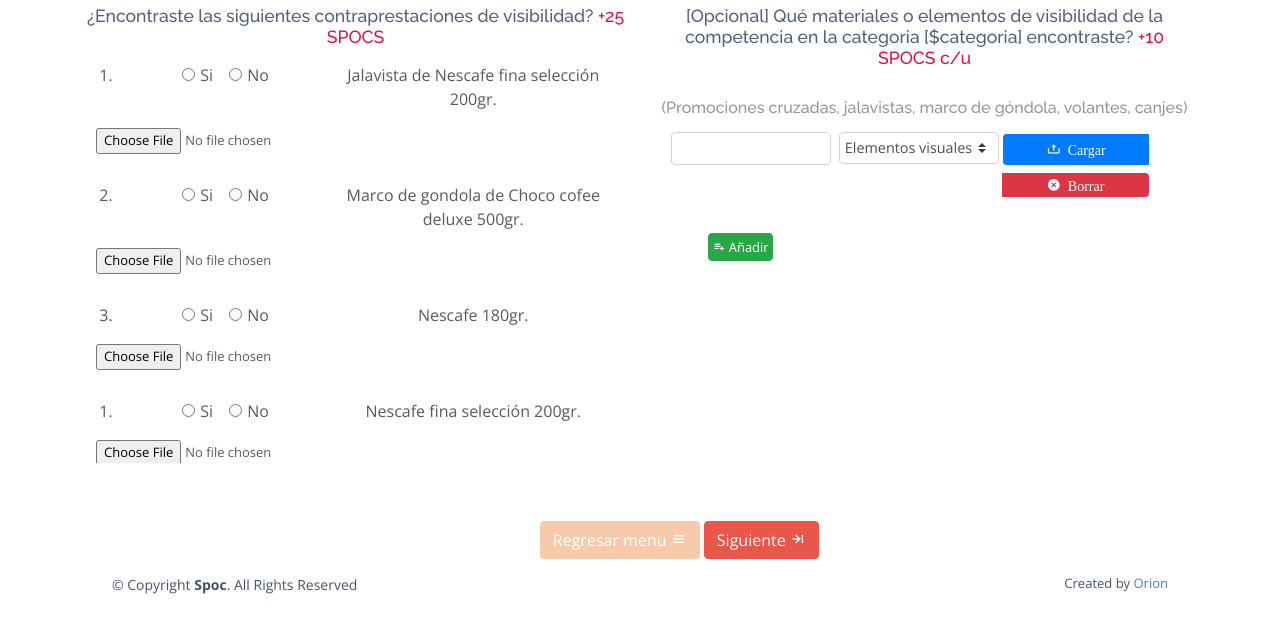
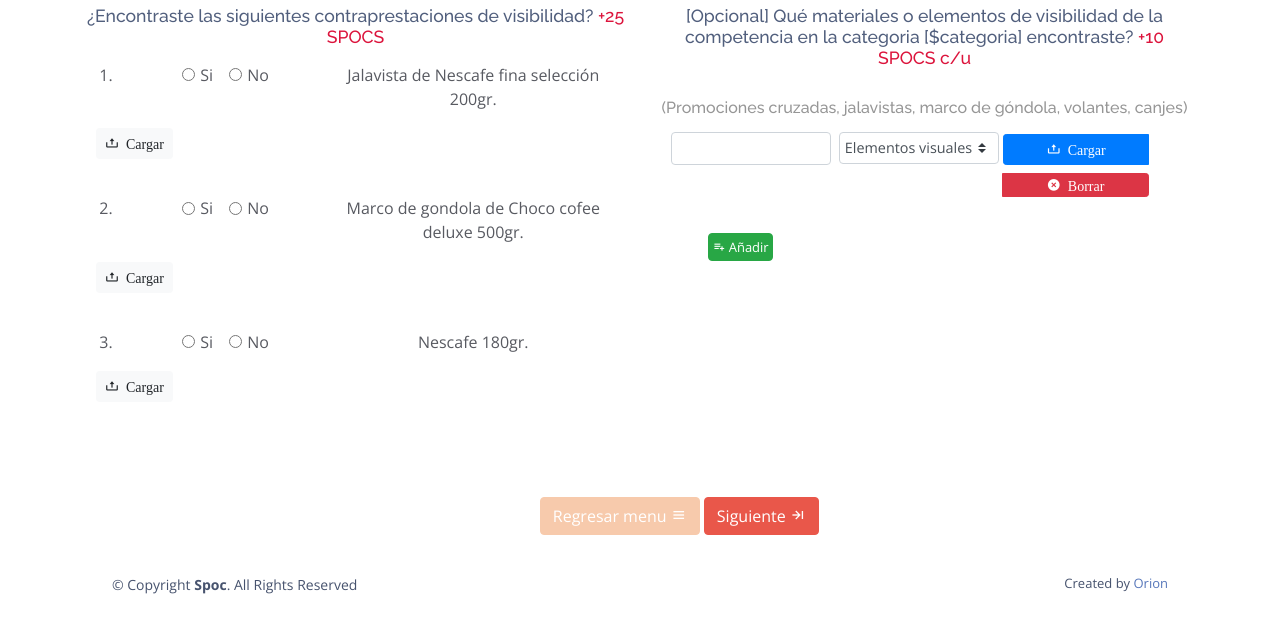
Before and after one commit to mirellyagv/spoc, a plain HTML site: page visibilidad.html in a window 1280 px wide. Shown: the part 178-800 px from the top of the page. Drawn offline with nearby package versions, Linux system fonts and the light colour scheme.

Commit message:
radio button

```diff
--- a/assets/js/visibilidad.js
+++ b/assets/js/visibilidad.js
@@ -3,9 +3,28 @@
 	if(this.value != ''){
 		$('#label_'+id).removeClass('btn-primary');
 		$('#label_'+id).addClass('btn-secondary');
-		$('#label_'+id).html(' Reemplazar');
+		$('#texto_'+id).html(' Reemplazar');
 	}
 	// alert(this.value);
+});
+
+$(".radio_vis").on('click',function(){
+	var id = this.id;
+	var valor = this.value;
+	aux = id.split('_')[2]
+	if(valor == 'option1'){
+		$('#label_prop_vis_'+aux).removeClass('btn-secondary');
+		$('#label_prop_vis_'+aux).removeClass('btn-light');
+		$('#label_prop_vis_'+aux).addClass('btn-primary');
+		$("#prop_vis_"+aux).prop('disabled',false);
+	}else{
+		$('#label_prop_vis_'+aux).removeClass('btn-primary');
+		$('#label_prop_vis_'+aux).addClass('btn-light');
+		$("#prop_vis_"+aux).prop('disabled',true);
+		$('#texto_prop_vis_'+aux).html(' Cargar');
+		$("#prop_vis_"+aux).val();
+	}
+	console.log(valor);
 });
 
 function borrarFila(compo){
@@ -30,7 +49,6 @@
 
 $(".btn-anadir").on('click',function(){
 	var cant = $(".bloqueform2 .filit").length;
-	console.log(cant);
 	var fila = '<div class="filit">'+
                   '<div class="row">'+
                         '<div class="col-6 col-lg-4">'+
--- a/visibilidad.html
+++ b/visibilidad.html
@@ -91,15 +91,15 @@
 
             <div class= "form-check form-check-inline" >
 
-              <input class= "form-check-input" type= "radio" name= "exampleRadios" id= "exampleRadios1" value= "option1" checked >
-              <label class= "form-check-label" for= "exampleRadios1" >Si</label>
+              <input class= "form-check-input radio_vis" type= "radio" name= "radio_1" id= "radio_vis_1" value= "option1" >
+              <label class= "form-check-label" for= "radio_vis_1" >Si</label>
 
             </div>
 
             <div class= "form-check form-check-inline" >
 
-              <input class= "form-check-input" type= "radio" name= "exampleRadios" id= "exampleRadios2" value= "option2" >
-              <label class= "form-check-label" for= "exampleRadios2" >No</label>
+              <input class= "form-check-input radio_vis" type= "radio" name= "radio_1" id= "radio_vis_1" value= "option2" >
+              <label class= "form-check-label" for= "radio_vis_1" >No</label>
 
             </div>
 
@@ -113,7 +113,7 @@
 
           <div class="input-group filefot col-6 col-md-6">
 
-            <input class="form-control-file" type="file" name="" id="">
+            <label for="prop_vis_1" class="btn btn-sm upcarga btn-light" id="label_prop_vis_1"><i class="bx bx-upload" id="texto_prop_vis_1"> Cargar</i><input id="prop_vis_1" disabled class="form-control-file btnCarga" type="file" accept=".jpeg, .jpg, .png" name="" hidden></label>
 
           </div>
         </div>
@@ -131,15 +131,15 @@
 
       <div class= "form-check form-check-inline" >
 
-        <input class= "form-check-input" type= "radio" name= "exampleRadios" id= "exampleRadios1" value= "option1" checked >
-        <label class= "form-check-label" for= "exampleRadios1" >Si</label>
+        <input class= "form-check-input radio_vis" type= "radio" name= "radio_2" id= "radio_vis_2" value= "option1">
+        <label class= "form-check-label" for= "radio_vis_2" >Si</label>
 
       </div>
 
       <div class= "form-check form-check-inline" >
 
-        <input class= "form-check-input" type= "radio" name= "exampleRadios" id= "exampleRadios2" value= "option2" >
-        <label class= "form-check-label" for= "exampleRadios2" >No</label>
+        <input class= "form-check-input radio_vis" type= "radio" name= "radio_2" id= "radio_vis_2" value= "option2" >
+        <label class= "form-check-label" for= "radio_vis_2" >No</label>
 
       </div>
 
@@ -151,7 +151,7 @@
 
     <div class="input-group filefot col-6 col-md-6">
 
-    <input class="form-control-file" type="file" name="" id="">
+    <label for="prop_vis_2" class="btn btn-sm upcarga btn-light" id="label_prop_vis_2"><i class="bx bx-upload" id="texto_prop_vis_2"> Cargar</i><input id="prop_vis_2" disabled class="form-control-file btnCarga" type="file" accept=".jpeg, .jpg, .png" name="" hidden></label>
 
     </div>
   </div>
@@ -170,15 +170,15 @@
 
       <div class= "form-check form-check-inline" >
 
-        <input class= "form-check-input" type= "radio" name= "exampleRadios" id= "exampleRadios1" value= "option1" checked >
-        <label class= "form-check-label" for= "exampleRadios1" >Si</label>
+        <input class= "form-check-input radio_vis" type= "radio" name= "radio_3" id= "radio_vis_3" value= "option1" >
+        <label class= "form-check-label" for= "radio_vis_3" >Si</label>
 
       </div>
 
       <div class= "form-check form-check-inline" >
 
-        <input class= "form-check-input" type= "radio" name= "exampleRadios" id= "exampleRadios2" value= "option2" >
-        <label class= "form-check-label" for= "exampleRadios2" >No</label>
+        <input class= "form-check-input radio_vis" type= "radio" name= "radio_3" id= "radio_vis_3" value= "option2" >
+        <label class= "form-check-label" for= "radio_vis_3" >No</label>
 
       </div>
 
@@ -190,93 +190,13 @@
 
     <div class="input-group filefot col-6 col-md-6">
 
-    <input class="form-control-file" type="file" name="" id="">
+     <label for="prop_vis_3" class="btn btn-sm upcarga btn-light" id="label_prop_vis_3"><i class="bx bx-upload" id="texto_prop_vis_3"> Cargar</i><input id="prop_vis_3" disabled class="form-control-file btnCarga" type="file" accept=".jpeg, .jpg, .png" name="" hidden></label>
 
     </div>
   </div>
 
 </div>
 <!-- final de linea -->
-
-<!-- comienza el bloque -->
-<div class="filit">
-
-  <div class="row">
-
-    <div class="contador col-2"><label for="">1.</label></div>
-
-    <div class="radio col-4">
-
-      <div class= "form-check form-check-inline" >
-
-        <input class= "form-check-input" type= "radio" name= "exampleRadios" id= "exampleRadios1" value= "option1" checked >
-        <label class= "form-check-label" for= "exampleRadios1" >Si</label>
-
-      </div>
-
-      <div class= "form-check form-check-inline" >
-
-        <input class= "form-check-input" type= "radio" name= "exampleRadios" id= "exampleRadios2" value= "option2" >
-        <label class= "form-check-label" for= "exampleRadios2" >No</label>
-
-      </div>
-
-    </div>
-
-    <div class="col-6">
-      <label for="nombreprod">Nescafe fina selección 200gr.</label>
-    </div>
-
-
-    <div class="input-group filefot col-6 col-md-6">
-
-    <input class="form-control-file" type="file" name="" id="">
-
-    </div>
-  </div>
-
-</div>
-<!-- final de linea -->
-
-<!-- comienza el bloque -->
-<div class="filit">
-
-  <div class="row">
-
-    <div class="contador col-2"><label for="">1.</label></div>
-
-    <div class="radio col-4">
-
-      <div class= "form-check form-check-inline" >
-
-        <input class= "form-check-input" type= "radio" name= "exampleRadios" id= "exampleRadios1" value= "option1" checked >
-        <label class= "form-check-label" for= "exampleRadios1" >Si</label>
-
-      </div>
-
-      <div class= "form-check form-check-inline" >
-
-        <input class= "form-check-input" type= "radio" name= "exampleRadios" id= "exampleRadios2" value= "option2" >
-        <label class= "form-check-label" for= "exampleRadios2" >No</label>
-
-      </div>
-
-    </div>
-
-    <div class="col-6">
-      <label for="nombreprod">Nescafe fina selección 200gr.</label>
-    </div>
-
-    <div class="input-group filefot col-6 col-md-6">
-
-    <input class="form-control-file" type="file" name="" id="">
-
-    </div>
-  </div>
-
-</div>
-<!-- final de linea -->
-
 
 </div>
                     </div>
```
